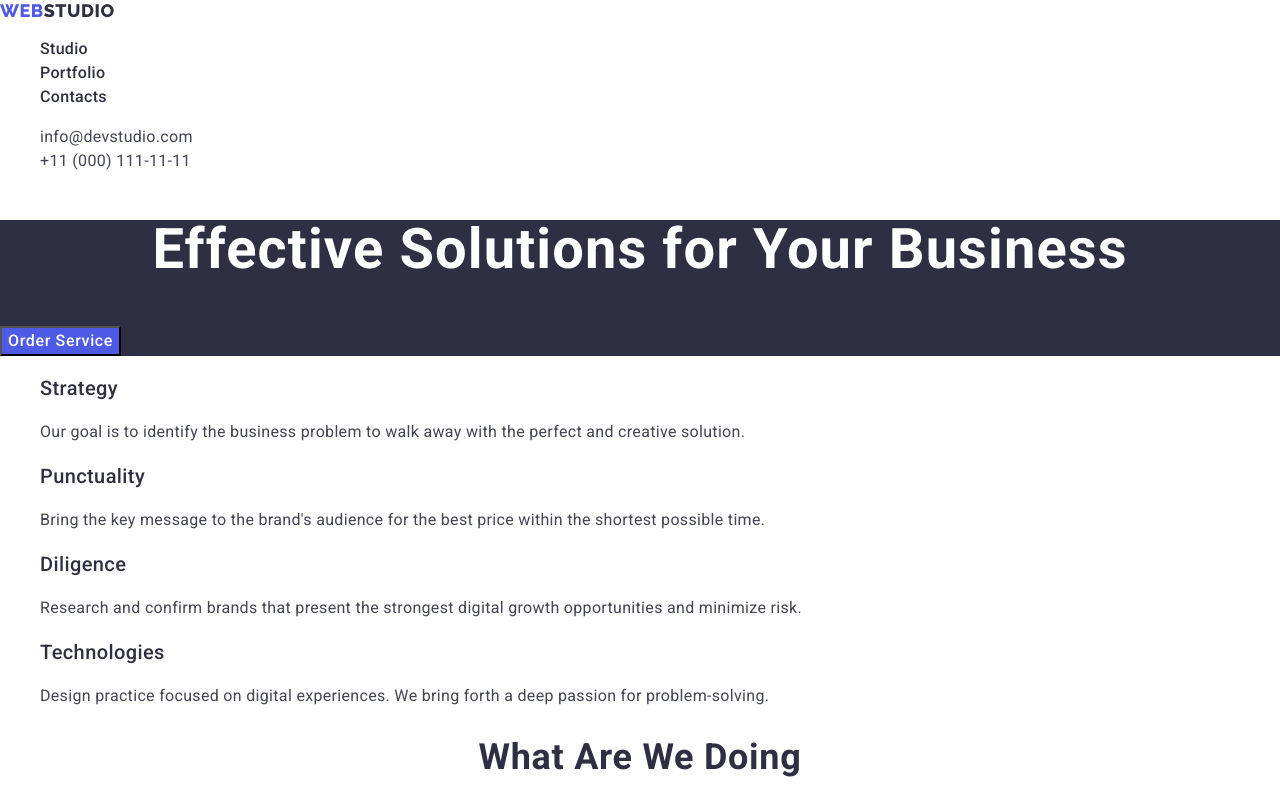
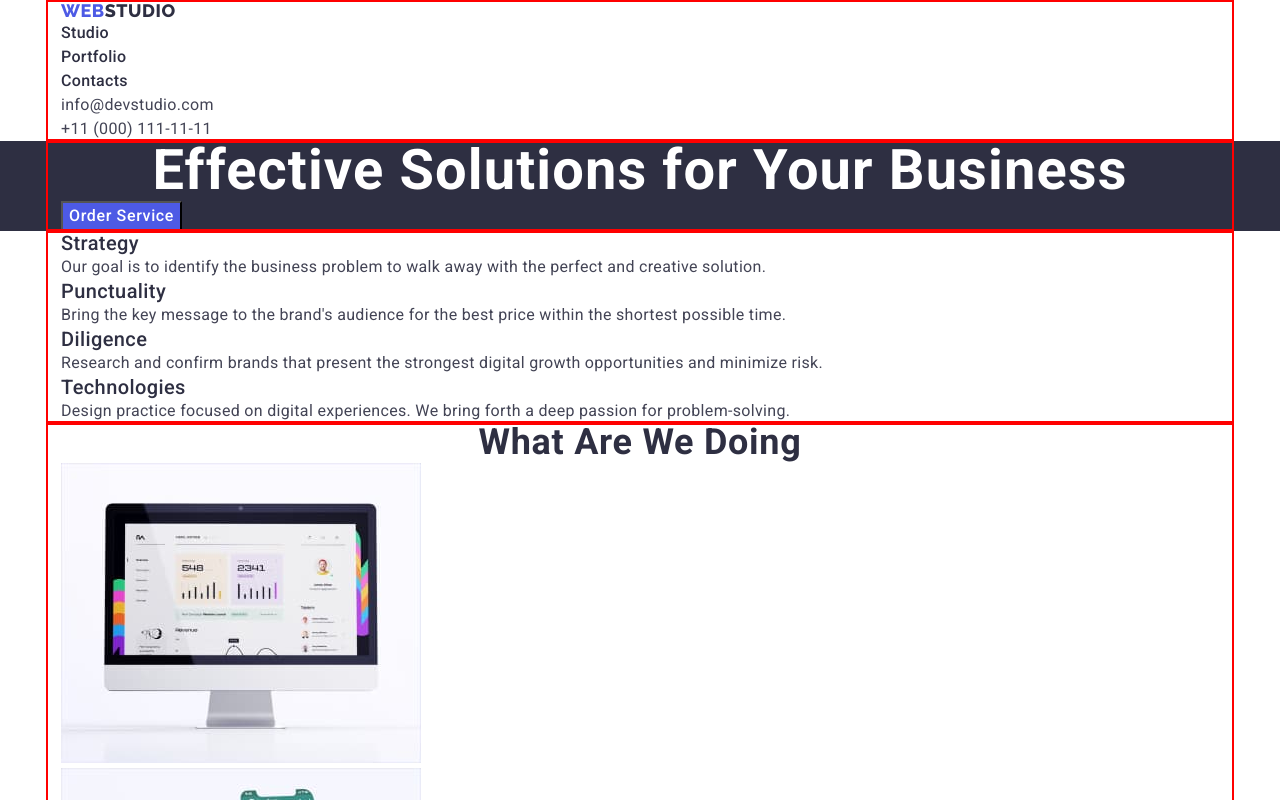
Before and after one commit to OlgaRuzhylenko/goit-markup-hw-03, a plain HTML site: page index.html in a window 1280 px wide. Shown: the top 800 px of the page. Drawn offline with nearby package versions, Linux system fonts and the light colour scheme.

Commit message:
початок позиціонування

```diff
--- a/css/styles.css
+++ b/css/styles.css
@@ -18,6 +18,15 @@ body {
     color: var(--primary-text-color);
     font-family: var(--primary-font);
 }
+/* Reset */
+h1, h2, h3, h4, h5, h6, p {
+    margin: 0;
+}
+ol, ul {
+    margin: 0;
+    padding: 0;
+}
+
 .link,
 .header-link,
 .header-link-active
@@ -30,6 +39,7 @@ body {
 
 /* Header class */
 .header {
+
 }
 .header-nav {
 
@@ -90,6 +100,19 @@ letter-spacing: 0.02em;
 .address-contact:focus {
     color: var(--hover-color);
 }
+
+.container {
+    width: 1188px;
+    margin-left: auto;
+    margin-right: auto;
+    padding-right: 15px;
+    padding-left: 15px;
+
+    outline: 2px solid red;
+    outline-offset: -2px;
+}
+
+
 /* Hero section class index */
 .hero {
     background-color: var(--secondary-black-color);
--- a/index.html
+++ b/index.html
@@ -24,6 +24,7 @@
   <body class="page">
     <!-- header block -->
     <header class="header">
+      <div class="container">
         <nav class="header-nav">
           <a class="header-logo link" href="./index.html"
             >Web<span class="header-logo-text">Studio</span></a
@@ -54,18 +55,22 @@
             </li>
           </ul>
         </address>
+      </div>
     </header>
 
     <!-- main block -->
     <main class="main">
       <!-- hero section -->
       <section class="hero">
+        <div class="container">
           <h1 class="hero-title">Effective Solutions for Your Business</h1>
           <button class="hero-button" type="button">Order Service</button>
+        </div>
       </section>
 
       <!-- features section -->
       <section class="features">
+        <div class="container">
           <h2 hidden>Features</h2>
           <ul class="features-list list">
             <li class="features-item">
@@ -97,10 +102,12 @@
               </p>
             </li>
           </ul>
+        </div>
       </section>
 
       <!-- what we are doing section -->
       <section class="doing">
+        <div class="container">
           <h2 class="title-doing">What are we doing</h2>
           <ul class="list-doing list">
             <li class="item-doing">
@@ -131,10 +138,12 @@
               />
             </li>
           </ul>
+        </div>
       </section>
 
       <!-- team section -->
       <section class="team">
+        <div class="container">
           <h2 class="title-team">Our Team</h2>
           <ul class="list-team list">
             <li class="item-team">
@@ -182,17 +191,20 @@
               <p class="position-team">UI Designer</p>
             </li>
           </ul>
+        </div>
       </section>
     </main>
 
     <!-- footer block -->
     <footer class="footer">
+      <div class="container">
         <a class="logo-footer link" href="./index.html">Web<span class="logo-footer-text">Studio</span>
           </a   >
         <p class="clogan-footer">
           Increase the flow of customers and sales for your business with digital
           marketing & growth solutions.
         </p>
+      </div>
     </footer>
   </body>
 </html>
```
Also changed, not shown: portfolio.html (+6 -0 lines). Lines whose indentation alone changed are shown as unchanged.
